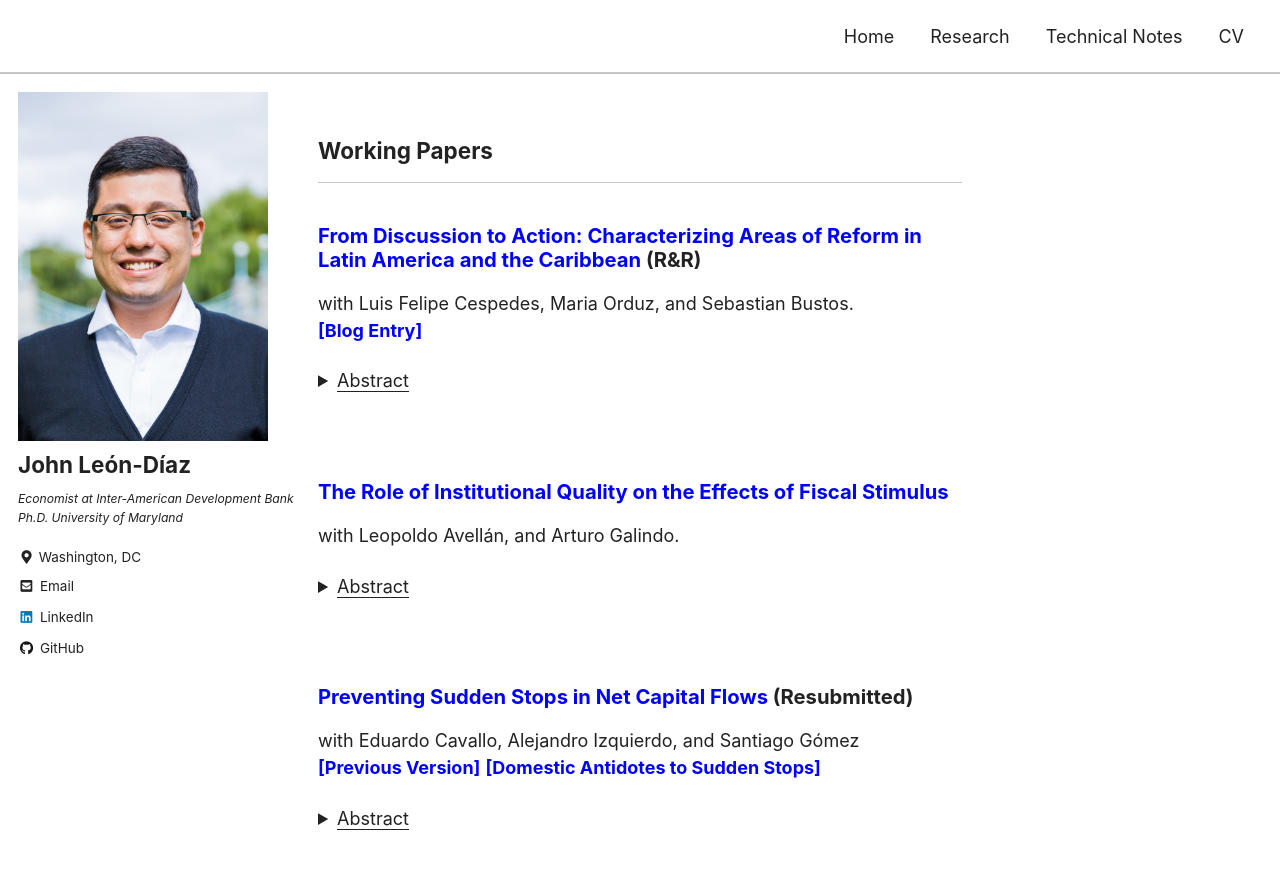
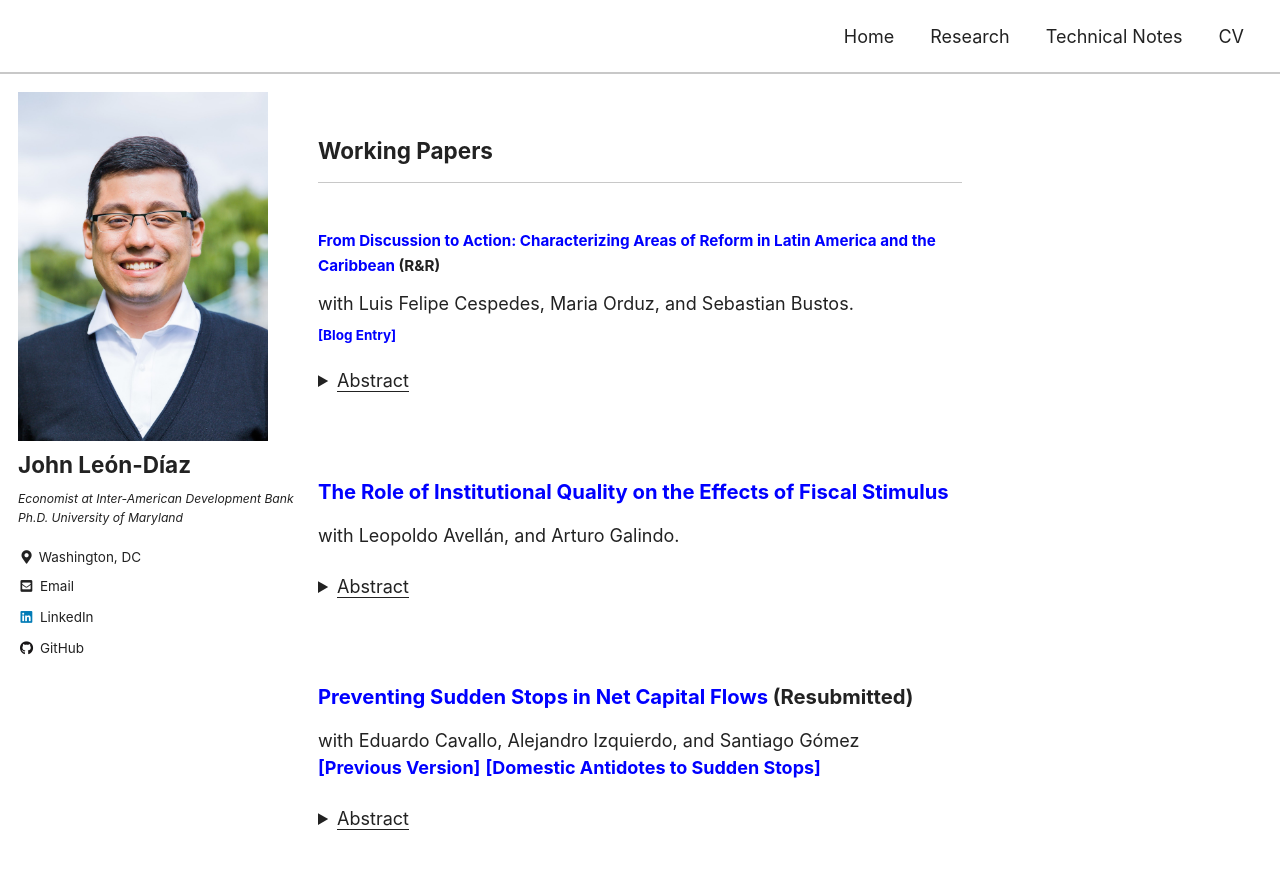
Before and after one commit to jleondia/jleondia.github.io, a Jekyll site: the page built from _pages/research.md, in a window 1280 px wide and 900 px high. Shown: the top 869 px of the window. Built offline with Jekyll 4.4.1, drawn with Linux system fonts in a browser that asks for light colours; cached includes are drawn as plain includes.

```diff
--- a/_pages/research.md
+++ b/_pages/research.md
@@ -9,9 +9,9 @@ comments: false
 ## Working Papers  <!-- New line here... -->
 ***
 
-### [From Discussion to Action: Characterizing Areas of Reform in Latin America and the Caribbean](https://publications.iadb.org/en/discussion-action-characterizing-areas-reform-latin-america-and-caribbean) (R&R)
+### <sub>[From Discussion to Action: Characterizing Areas of Reform in Latin America and the Caribbean](https://publications.iadb.org/en/discussion-action-characterizing-areas-reform-latin-america-and-caribbean) (R&R) </sub>
 with Luis Felipe Cespedes, Maria Orduz, and Sebastian Bustos. <br>
-[<b>[Blog Entry]</b>](https://s2.bl-1.com/h/i/dwWPkB94/PcTFGyB?url=https://blogs.iadb.org/efectividad-desarrollo/en/structural-reforms-new-recipes-for-evolving-needs/)
+<sub>[<b>[Blog Entry]</b>](https://s2.bl-1.com/h/i/dwWPkB94/PcTFGyB?url=https://blogs.iadb.org/efectividad-desarrollo/en/structural-reforms-new-recipes-for-evolving-needs/)</sub>
 
 <details>
     <summary><u>Abstract</u></summary><p>
```
